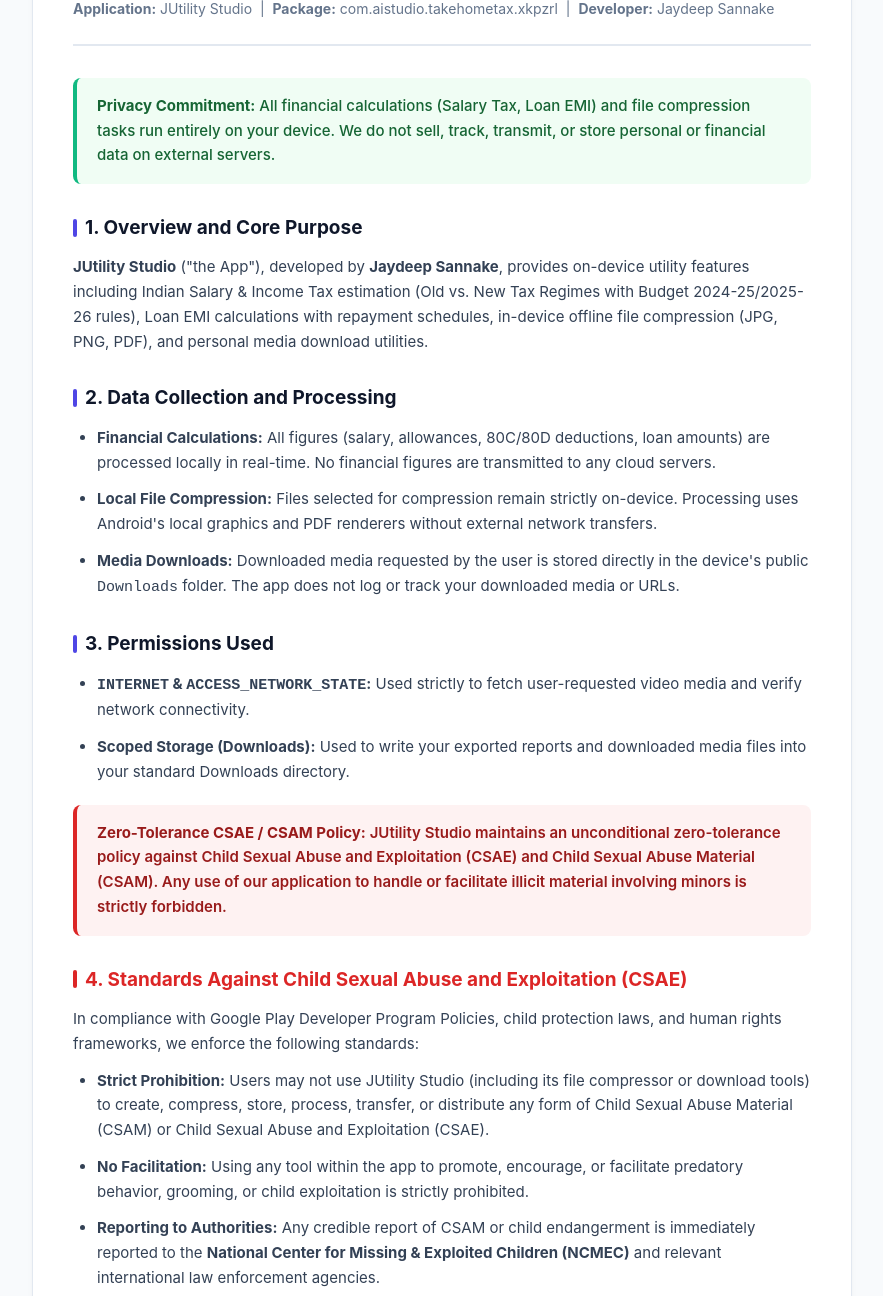
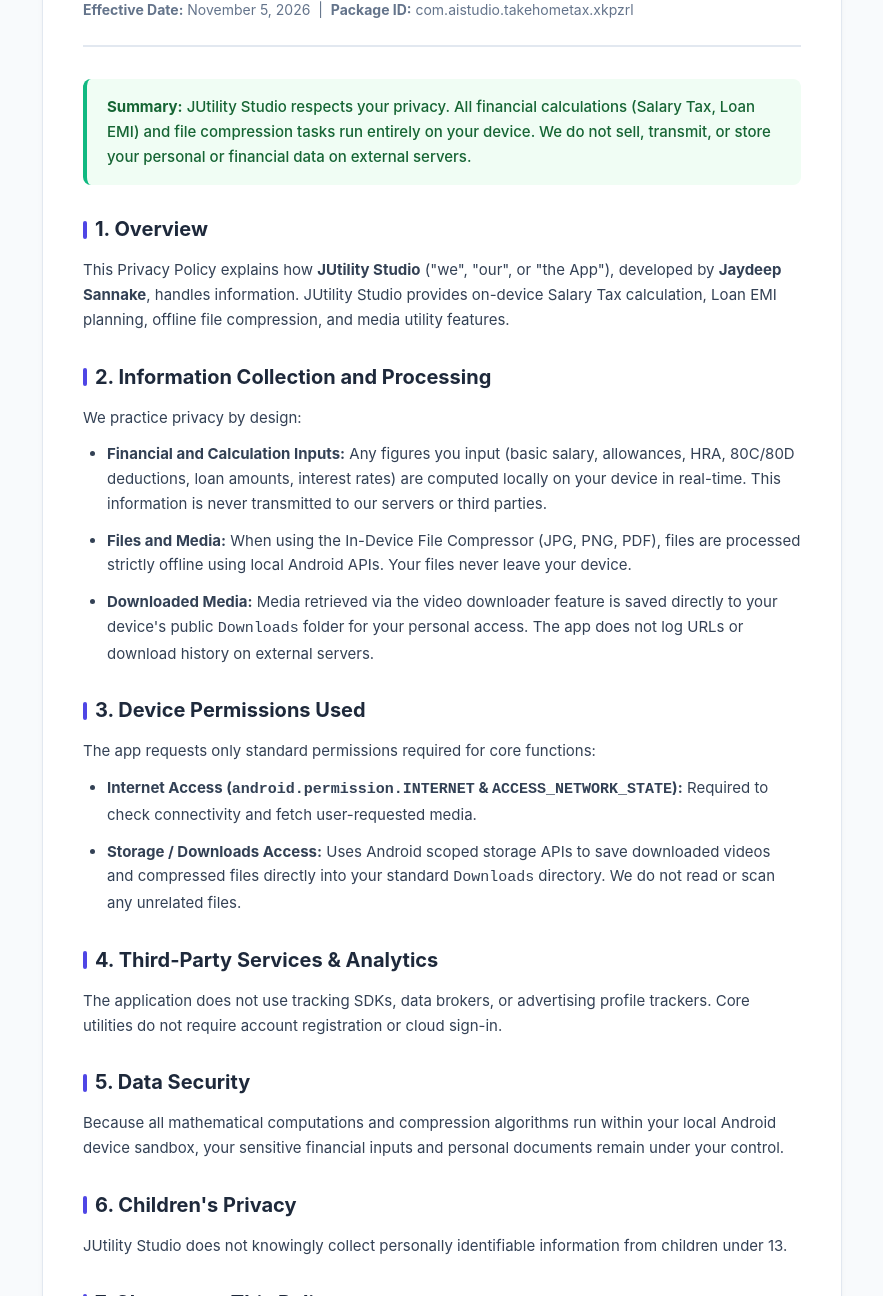
Before and after one commit to Jaydeep3792/app-privacy-policy, a plain HTML site: page index.html in a window 1280 px wide. Shown: the part 170-1466 px from the top of the page, without its empty margins (198-1081 px from the left). Drawn offline with Linux system fonts and the light colour scheme.

Commit message:
Refactor privacy policy content and styles
Updated the privacy policy title and various sections for clarity and conciseness. Adjusted styles and removed deprecated elements.

```diff
--- a/index.html
+++ b/index.html
@@ -3,17 +3,16 @@
 <head>
     <meta charset="UTF-8">
     <meta name="viewport" content="width=device-width, initial-scale=1.0">
-    <title>Privacy Policy &amp; CSAE Standards - JUtility Studio</title>
+    <title>Privacy Policy - JUtility Studio</title>
     <style>
         :root {
             --primary: #4F46E5;
-            --text-main: #0F172A;
+            --text-main: #1E293B;
             --text-muted: #64748B;
             --bg-page: #F8FAFC;
             --bg-card: #FFFFFF;
             --border: #E2E8F0;
-            --accent-red: #DC2626;
-            --accent-green: #10B981;
+            --accent: #10B981;
         }
         * { box-sizing: border-box; margin: 0; padding: 0; }
         body {
@@ -24,7 +23,7 @@
             padding: 32px 16px;
         }
         .container {
-            max-width: 820px;
+            max-width: 800px;
             margin: 0 auto;
             background: var(--bg-card);
             padding: 40px;
@@ -39,14 +38,14 @@
         }
         .header h1 {
             color: var(--primary);
-            font-size: 26px;
+            font-size: 28px;
             font-weight: 800;
             margin-bottom: 8px;
         }
         .header .meta { color: var(--text-muted); font-size: 14px; }
         h2 {
             color: var(--text-main);
-            font-size: 19px;
+            font-size: 20px;
             font-weight: 700;
             margin-top: 28px;
             margin-bottom: 12px;
@@ -62,26 +61,26 @@
             background: var(--primary);
             border-radius: 2px;
         }
-        h2.csae-header { color: var(--accent-red); }
-        h2.csae-header::before { background: var(--accent-red); }
         p, li { color: #334155; font-size: 15px; margin-bottom: 12px; }
         ul { padding-left: 24px; margin-bottom: 20px; }
+        .badge {
+            display: inline-block;
+            background: #EEF2FF;
+            color: var(--primary);
+            padding: 4px 10px;
+            border-radius: 6px;
+            font-size: 12px;
+            font-weight: 600;
+            margin-bottom: 12px;
+        }
         .highlight-box {
             background-color: #F0FDF4;
-            border-left: 4px solid var(--accent-green);
+            border-left: 4px solid var(--accent);
             padding: 16px 20px;
             border-radius: 8px;
             margin: 20px 0;
         }
         .highlight-box p { margin: 0; color: #166534; font-weight: 500; }
-        .alert-box {
-            background-color: #FEF2F2;
-            border-left: 4px solid var(--accent-red);
-            padding: 16px 20px;
-            border-radius: 8px;
-            margin: 20px 0;
-        }
-        .alert-box p { margin: 0; color: #991B1B; font-weight: 600; }
         .footer {
             margin-top: 40px;
             padding-top: 24px;
@@ -97,59 +96,50 @@
 <body>
     <div class="container">
         <div class="header">
-            <h1>Privacy Policy &amp; Standards Against Child Sexual Abuse and Exploitation (CSAE)</h1>
+            <span class="badge">Official Application Policy</span>
+            <h1>Privacy Policy for JUtility Studio</h1>
             <div class="meta">
-                <strong>Application:</strong> JUtility Studio &nbsp;|&nbsp;
-                <strong>Package:</strong> com.aistudio.takehometax.xkpzrl &nbsp;|&nbsp;
-                <strong>Developer:</strong> Jaydeep Sannake
+                <strong>Effective Date:</strong> November 5, 2026 &nbsp;|&nbsp;
+                <strong>Package ID:</strong> com.aistudio.takehometax.xkpzrl
             </div>
         </div>
 
         <div class="highlight-box">
-            <p><strong>Privacy Commitment:</strong> All financial calculations (Salary Tax, Loan EMI) and file compression tasks run entirely on your device. We do not sell, track, transmit, or store personal or financial data on external servers.</p>
+            <p><strong>Summary:</strong> JUtility Studio respects your privacy. All financial calculations (Salary Tax, Loan EMI) and file compression tasks run entirely on your device. We do not sell, transmit, or store your personal or financial data on external servers.</p>
         </div>
 
-        <h2>1. Overview and Core Purpose</h2>
-        <p><strong>JUtility Studio</strong> ("the App"), developed by <strong>Jaydeep Sannake</strong>, provides on-device utility features including Indian Salary &amp; Income Tax estimation (Old vs. New Tax Regimes with Budget 2024-25/2025-26 rules), Loan EMI calculations with repayment schedules, in-device offline file compression (JPG, PNG, PDF), and personal media download utilities.</p>
+        <h2>1. Overview</h2>
+        <p>This Privacy Policy explains how <strong>JUtility Studio</strong> ("we", "our", or "the App"), developed by <strong>Jaydeep Sannake</strong>, handles information. JUtility Studio provides on-device Salary Tax calculation, Loan EMI planning, offline file compression, and media utility features.</p>
 
-        <h2>2. Data Collection and Processing</h2>
+        <h2>2. Information Collection and Processing</h2>
+        <p>We practice privacy by design:</p>
         <ul>
-            <li><strong>Financial Calculations:</strong> All figures (salary, allowances, 80C/80D deductions, loan amounts) are processed locally in real-time. No financial figures are transmitted to any cloud servers.</li>
-            <li><strong>Local File Compression:</strong> Files selected for compression remain strictly on-device. Processing uses Android's local graphics and PDF renderers without external network transfers.</li>
-            <li><strong>Media Downloads:</strong> Downloaded media requested by the user is stored directly in the device's public <code>Downloads</code> folder. The app does not log or track your downloaded media or URLs.</li>
+            <li><strong>Financial and Calculation Inputs:</strong> Any figures you input (basic salary, allowances, HRA, 80C/80D deductions, loan amounts, interest rates) are computed locally on your device in real-time. This information is never transmitted to our servers or third parties.</li>
+            <li><strong>Files and Media:</strong> When using the In-Device File Compressor (JPG, PNG, PDF), files are processed strictly offline using local Android APIs. Your files never leave your device.</li>
+            <li><strong>Downloaded Media:</strong> Media retrieved via the video downloader feature is saved directly to your device's public <code>Downloads</code> folder for your personal access. The app does not log URLs or download history on external servers.</li>
         </ul>
 
-        <h2>3. Permissions Used</h2>
+        <h2>3. Device Permissions Used</h2>
+        <p>The app requests only standard permissions required for core functions:</p>
         <ul>
-            <li><strong><code>INTERNET</code> &amp; <code>ACCESS_NETWORK_STATE</code>:</strong> Used strictly to fetch user-requested video media and verify network connectivity.</li>
-            <li><strong>Scoped Storage (Downloads):</strong> Used to write your exported reports and downloaded media files into your standard Downloads directory.</li>
+            <li><strong>Internet Access (<code>android.permission.INTERNET</code> &amp; <code>ACCESS_NETWORK_STATE</code>):</strong> Required to check connectivity and fetch user-requested media.</li>
+            <li><strong>Storage / Downloads Access:</strong> Uses Android scoped storage APIs to save downloaded videos and compressed files directly into your standard <code>Downloads</code> directory. We do not read or scan any unrelated files.</li>
         </ul>
 
-        <div class="alert-box">
-            <p><strong>Zero-Tolerance CSAE / CSAM Policy:</strong> JUtility Studio maintains an unconditional zero-tolerance policy against Child Sexual Abuse and Exploitation (CSAE) and Child Sexual Abuse Material (CSAM). Any use of our application to handle or facilitate illicit material involving minors is strictly forbidden.</p>
-        </div>
+        <h2>4. Third-Party Services &amp; Analytics</h2>
+        <p>The application does not use tracking SDKs, data brokers, or advertising profile trackers. Core utilities do not require account registration or cloud sign-in.</p>
 
-        <h2 class="csae-header">4. Standards Against Child Sexual Abuse and Exploitation (CSAE)</h2>
-        <p>In compliance with Google Play Developer Program Policies, child protection laws, and human rights frameworks, we enforce the following standards:</p>
-        <ul>
-            <li><strong>Strict Prohibition:</strong> Users may not use JUtility Studio (including its file compressor or download tools) to create, compress, store, process, transfer, or distribute any form of Child Sexual Abuse Material (CSAM) or Child Sexual Abuse and Exploitation (CSAE).</li>
-            <li><strong>No Facilitation:</strong> Using any tool within the app to promote, encourage, or facilitate predatory behavior, grooming, or child exploitation is strictly prohibited.</li>
-            <li><strong>Reporting to Authorities:</strong> Any credible report of CSAM or child endangerment is immediately reported to the <strong>National Center for Missing &amp; Exploited Children (NCMEC)</strong> and relevant international law enforcement agencies.</li>
-            <li><strong>Zero Tolerance Enforcement:</strong> Violations will result in permanent termination of software access and immediate referral to criminal justice authorities.</li>
-        </ul>
+        <h2>5. Data Security</h2>
+        <p>Because all mathematical computations and compression algorithms run within your local Android device sandbox, your sensitive financial inputs and personal documents remain under your control.</p>
 
-        <h2>5. Reporting Violations &amp; Safety Contact</h2>
-        <p>If you suspect or discover any violation of these safety standards or child endangerment connected to our software, please report it immediately:</p>
-        <ul>
-            <li><strong>Safety Contact:</strong> Jaydeep Sannake</li>
-            <li><strong>Email:</strong> <a href="mailto:Jaydeep.Sannake@gmail.com?subject=[URGENT]%20Safety%20Report">Jaydeep.Sannake@gmail.com</a></li>
-            <li><strong>National Center for Missing &amp; Exploited Children (NCMEC):</strong> Report directly at <a href="https://report.cybertip.org/" target="_blank" rel="noopener noreferrer">report.cybertip.org</a> or call 1-800-843-5678.</li>
-        </ul>
+        <h2>6. Children's Privacy</h2>
+        <p>JUtility Studio does not knowingly collect personally identifiable information from children under 13.</p>
 
-        <h2>6. Third-Party Services &amp; Children's Privacy</h2>
-        <p>The app contains no third-party tracking or advertising SDKs. The app does not collect personal data from anyone, including children under 13.</p>
+        <h2>7. Changes to This Policy</h2>
+        <p>Any updates to this policy will be posted on this page with an updated effective date.</p>
 
-        <h2>7. Contact Information</h2>
+        <h2>8. Contact Us</h2>
+        <p>If you have any questions or feedback regarding this Privacy Policy, please contact:</p>
         <ul>
             <li><strong>Developer:</strong> Jaydeep Sannake</li>
             <li><strong>Email:</strong> <a href="mailto:Jaydeep.Sannake@gmail.com">Jaydeep.Sannake@gmail.com</a></li>
```
